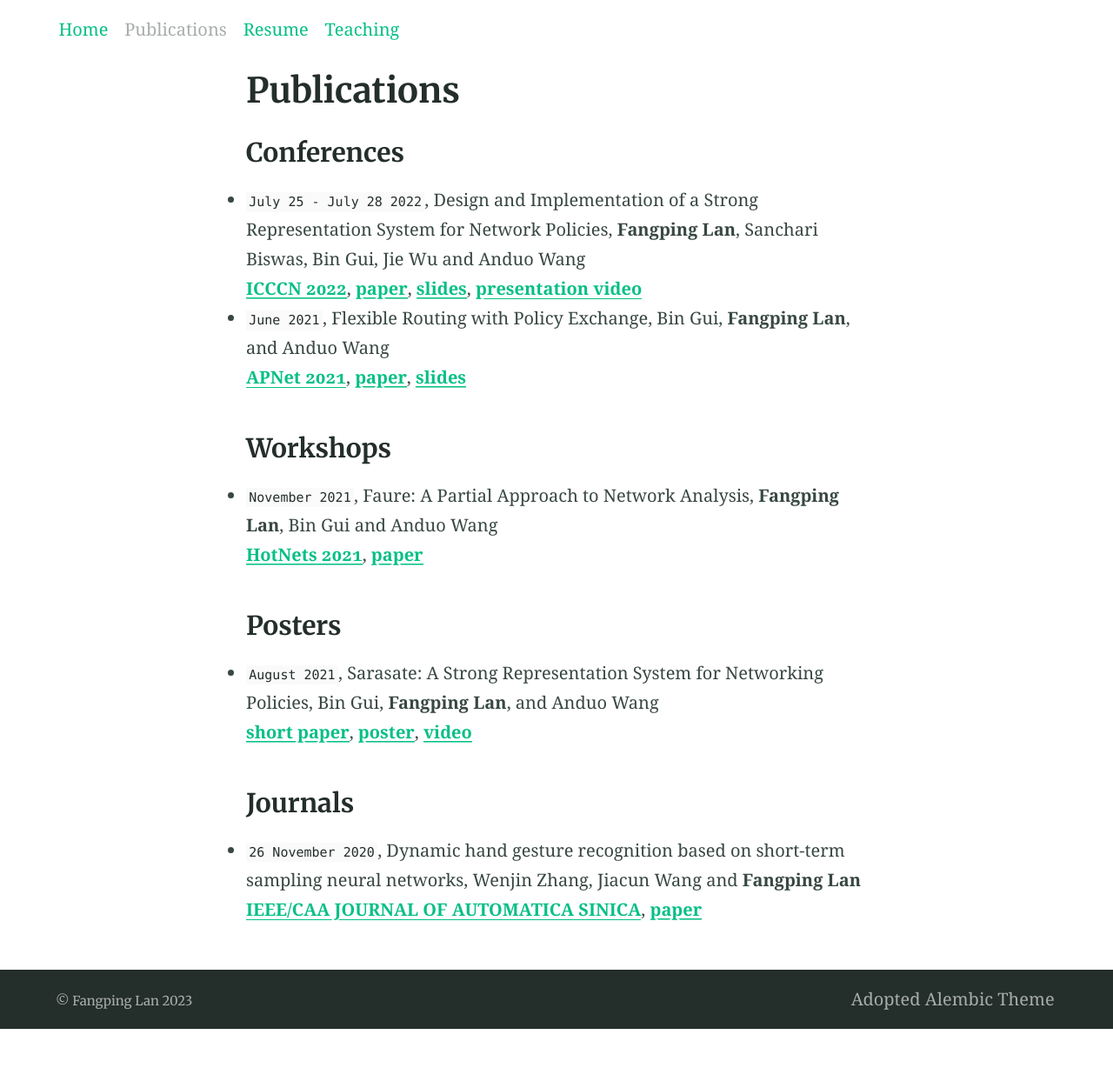
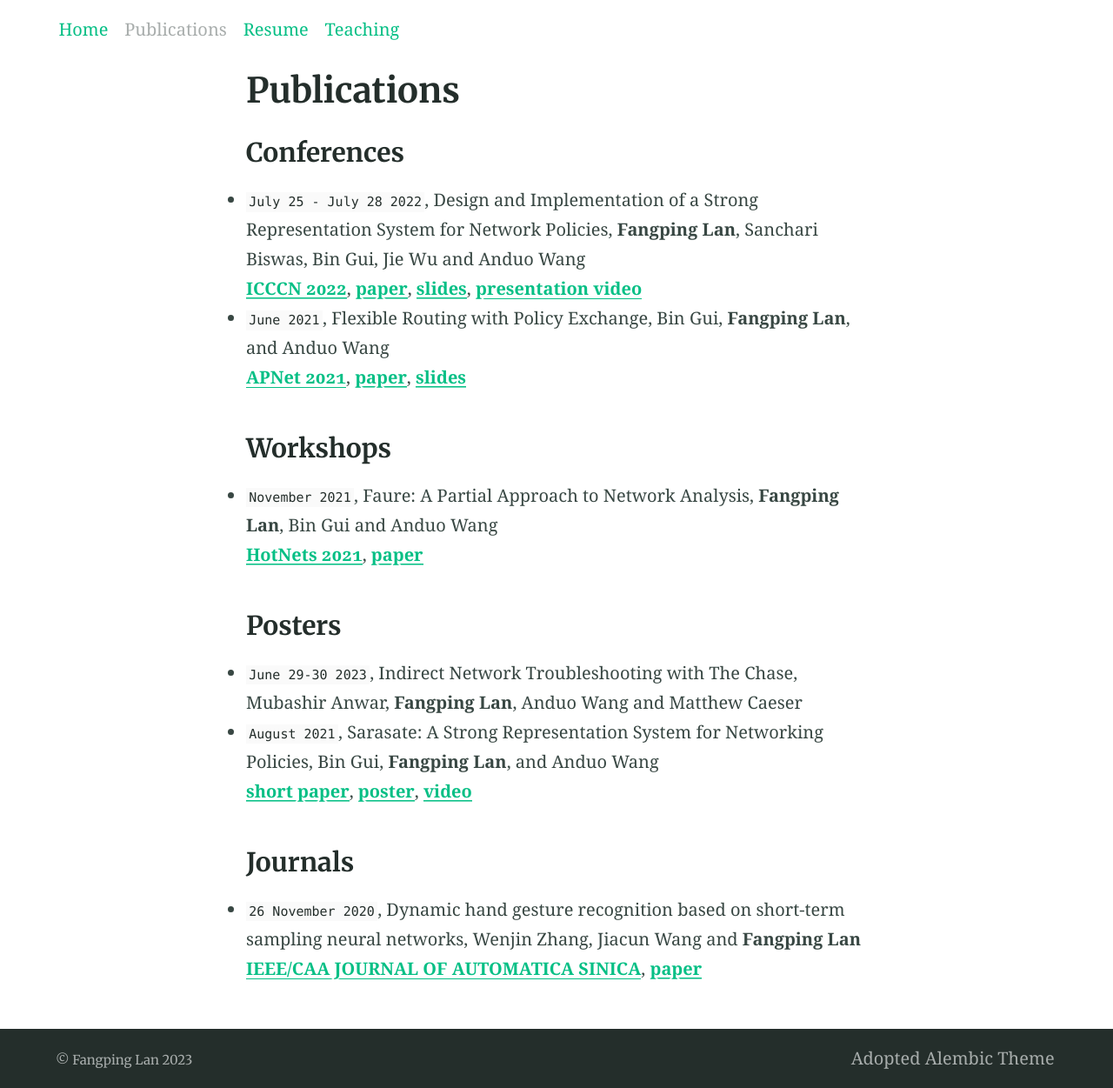
Before and after one commit to lanfangping/lanfangping.github.io, a Jekyll site: the page built from publications.md, in a window 1280 px wide. Shown: the whole page at 87% size. Built offline with Jekyll 4.4.1, drawn with Linux system fonts in a browser that asks for light colours; before the commit the page ends 1183 px from its top, so only the background shows below that.

Commit message:
Update publications.md

```diff
--- a/publications.md
+++ b/publications.md
@@ -32,6 +32,12 @@ aside: False
 
 ### Posters
 
+- `June 29-30 2023`, Indirect Network Troubleshooting with The Chase, Mubashir Anwar, **Fangping Lan**, Anduo Wang and Matthew Caeser
+
+  <!-- [**short paper**](https://anduowang.github.io/docs/sigcomm2021demo.pdf),
+  [**poster**](docs/sigcom2021demo/Poster-%20Sarasate%20A%20Strong%20Representation%20System%20for%20Network%20Policies.pdf), -->
+  <!-- [**video**](https://youtu.be/w9nH2et3zdI) -->
+
 - `August 2021`, Sarasate: A Strong Representation System for Networking Policies, Bin Gui, **Fangping Lan**, and Anduo Wang
 
   [**short paper**](https://anduowang.github.io/docs/sigcomm2021demo.pdf),
```
